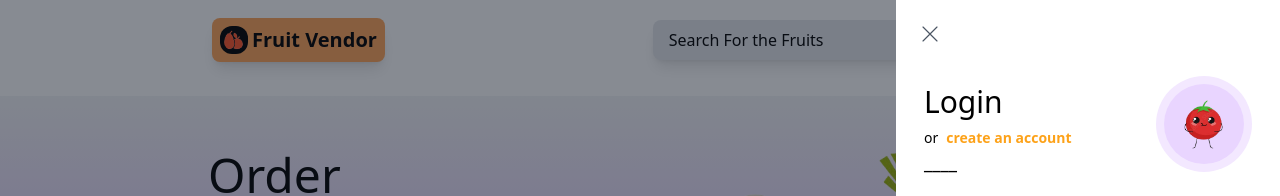
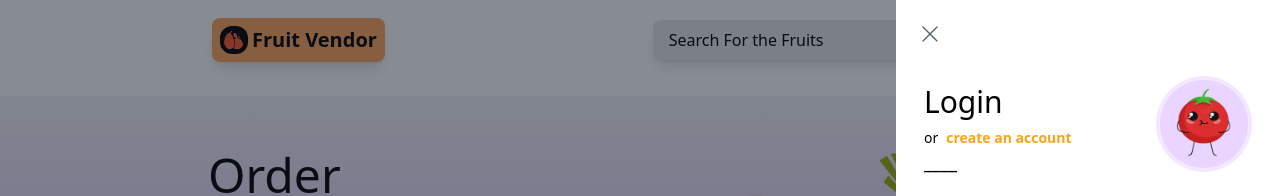
Before and after one commit to Aekshant/Fruit-Vendor, a React (Create React App) app: page / in a window 1280 px wide. Both pictures are taken after a click on the element "Sign In". Shown: the top 196 px of the page. Built offline with nearby package versions, Linux system fonts and the light colour scheme.

Commit message:
done with login page changes

```diff
--- a/src/components/login/Login.component.js
+++ b/src/components/login/Login.component.js
@@ -11,8 +11,8 @@ const Login = () => {
           </div>
           <h1 className='font-extrabold text-xl'>____</h1>
         </div>
-        <div className='bg-purple-100 rounded-full p-2 flex w-24 h-24 float-right'>
-          <div className='bg-purple-200 rounded-full px-5 py-4'>
+        <div className='bg-purple-100 rounded-full p-1 flex w-24 h-24 float-right'>
+          <div className='bg-purple-200 rounded-full px-4 py-2'>
             <img alt='tomatoEmoji' src='./tomato.png'/>
           </div>
         </div>
```
